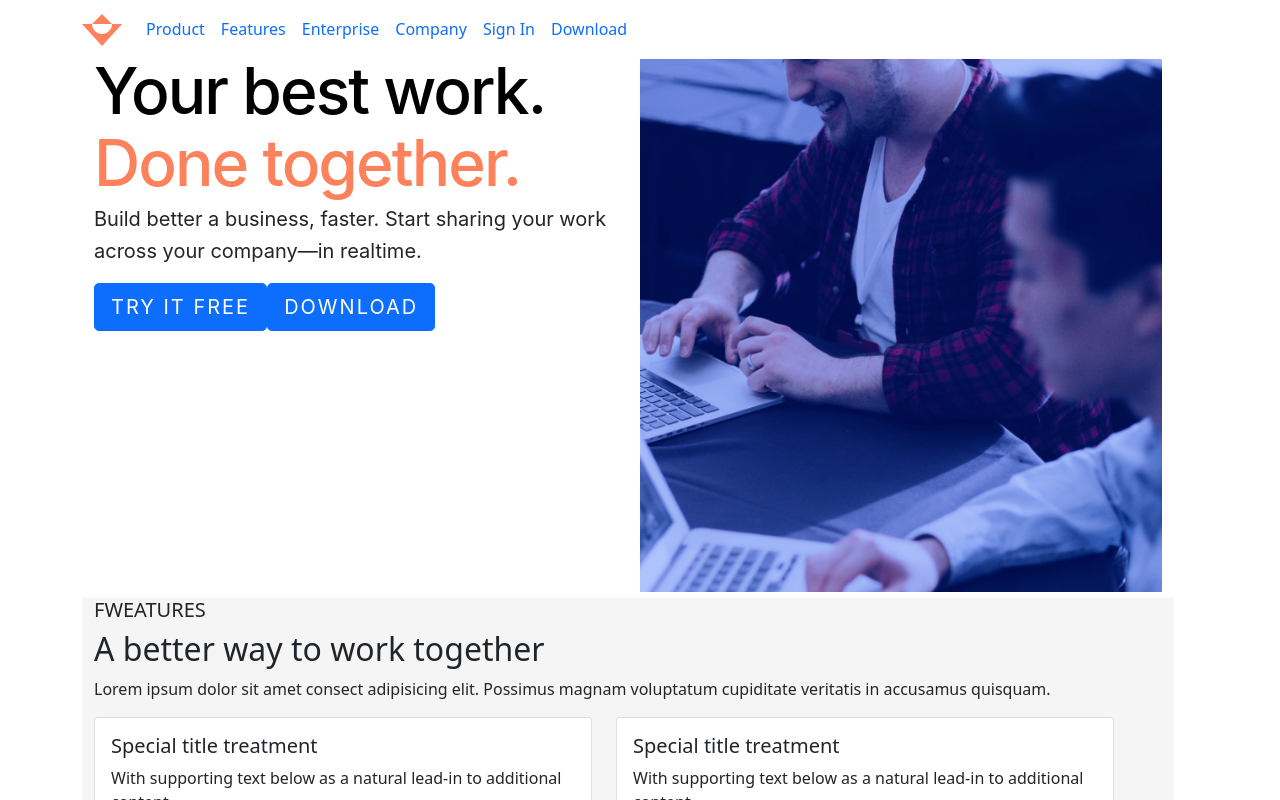
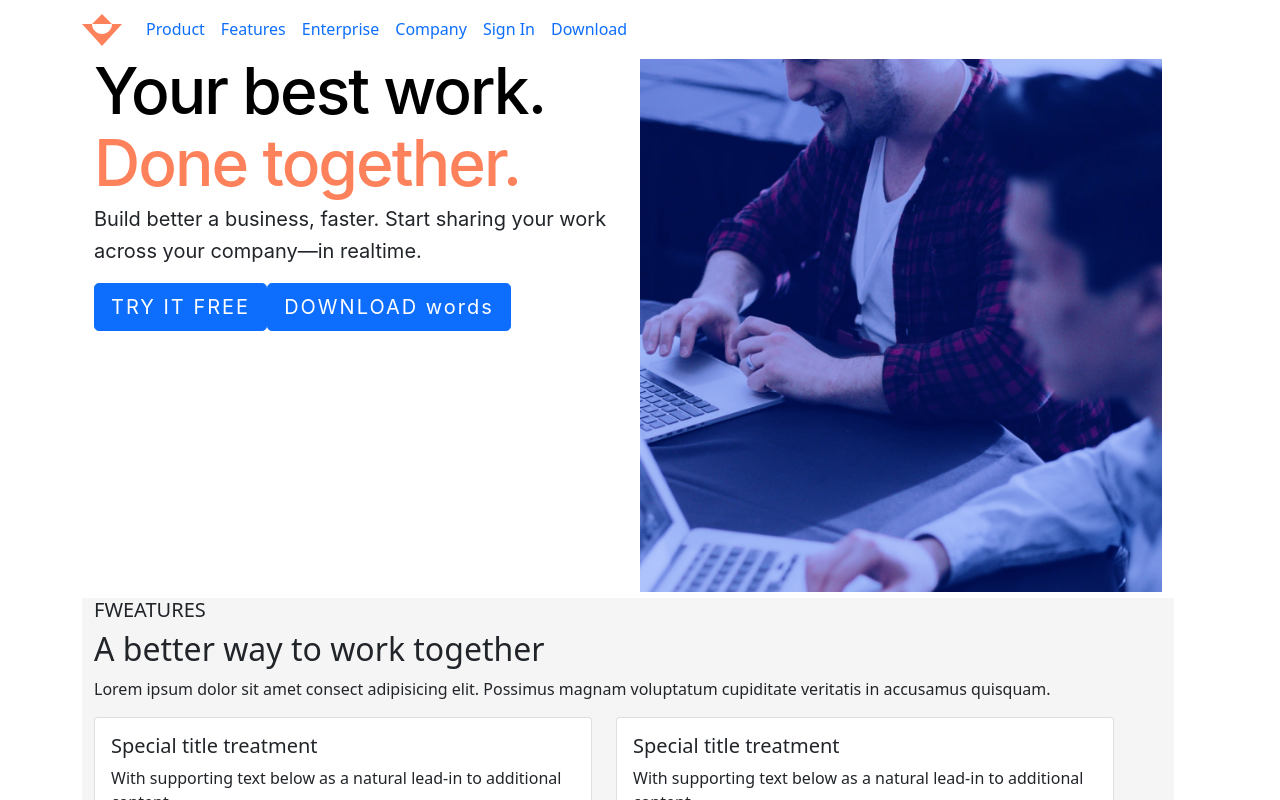
Before and after one commit to jameslock86/takehometests, a Next.js app in the folder ionictest/: page / in a window 1280 px wide. Shown: the top 800 px of the page. Built offline with nearby package versions, Linux system fonts and the light colour scheme.

Commit message:
setting up mint machine and running a test

```diff
--- a/ionictest/pages/index.js
+++ b/ionictest/pages/index.js
@@ -18,7 +18,8 @@ export default function Home(initialData) {
         TRY IT FREE
       </Button>
       <Button className="heroBtn2" size="lg">
-        DOWNLOAD
+        DOWNLOAD words
+
       </Button>
   </div>
     </Col>
```
